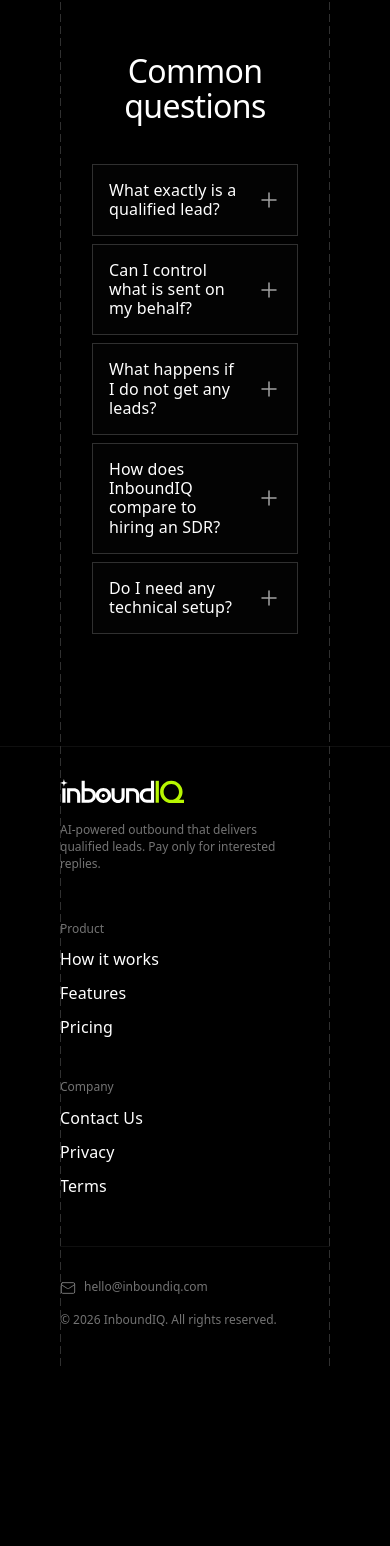
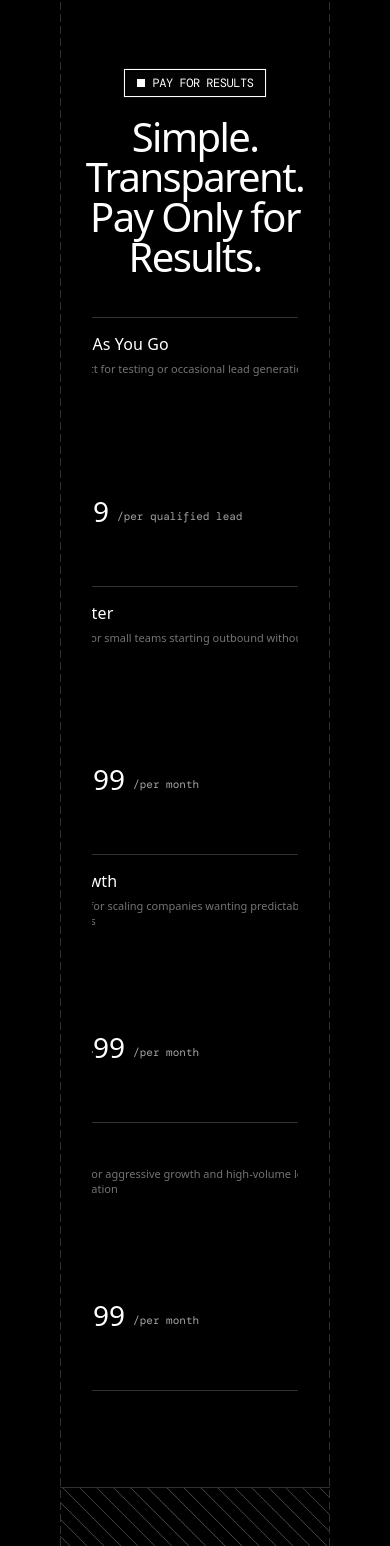
Before and after one commit to Yadav036/inboundiq-seo, a Next.js app: page / in a window 390 px wide. Shown: the part 9322-10868 px from the top of the page. Before the commit the page ends 10691 px from the top, so only its background shows below. Built offline with nearby package versions, Linux system fonts and the light colour scheme; a web font is replaced by a local one.

Commit message:
Final Cards

```diff
--- a/app/pricing/page.tsx
+++ b/app/pricing/page.tsx
@@ -44,7 +44,6 @@ export default function PricingPage() {
                 description='Ideal for scaling companies wanting predictable results'
                 price='$499'
                 period='/per month'
-                ctaLabel='Continue'
                 className='border-0'
               />
 
--- a/components/LandingSections.tsx
+++ b/components/LandingSections.tsx
@@ -11,6 +11,8 @@ import { WebsiteInLeadsOut } from '@/components/landing/WebsiteInLeadsOut'
 import { CommonQuestionsSection } from '@/components/landing/CommonQuestionsSection'
 import { CompareTable } from '@/components/landing/CompareTable'
 import { ScrollReveal } from '@/components/landing/ScrollReveal'
+import { PricingCard } from '@/components/pricing/PricingCard'
+import { SeeYourFirstLeadsCta } from '@/components/pricing/SeeYourFirstLeadsCta'
 import { APP_GET_STARTED_URL } from '@/lib/appUrls'
 import { cn } from '@/lib/utils'
 
@@ -258,6 +260,67 @@ export function LandingSections() {
 
       <SectionBreak />
 
+      <SectionShell id='home-pricing-plans' labelledBy='heading-home-pricing-plans'>
+        <section
+          className='mx-auto w-full max-w-[1320px] px-0 pb-16 pt-8 md:pb-20 md:pt-10'
+          aria-labelledby='heading-home-pricing-plans'
+        >
+          <div className='mx-auto flex w-full max-w-[1320px] flex-col items-center gap-5 px-0 pb-10 pt-4 text-center sm:gap-6 sm:pb-4 sm:pt-4 md:pt-4'>
+            <div
+              className='inline-flex h-7 items-center gap-2 border border-white bg-[#030303] px-3 py-1.5 shadow-[0_0_0_1px_rgba(255,255,255,0.06)]'
+              style={{ borderWidth: '0.5px' }}
+            >
+              <span className='size-2 shrink-0 bg-white' aria-hidden />
+              <p className='font-mono text-xs font-normal uppercase leading-[1.4] tracking-[-0.04em] text-white sm:text-[13px]'>
+                Pay for Results
+              </p>
+            </div>
+            <h2
+              id='heading-home-pricing-plans'
+              className='max-w-[18ch] font-sans text-[clamp(2.5rem,8vw,4.5rem)] font-medium leading-none tracking-[-0.04em] text-white md:max-w-none md:text-[72px] md:tracking-[-2.88px]'
+            >
+              Simple. Transparent.
+              <br />
+              Pay Only for Results.
+            </h2>
+          </div>
+          <div className='flex max-w-full justify-center overflow-x-auto [-ms-overflow-style:none] [scrollbar-width:none] [&::-webkit-scrollbar]:hidden'>
+            <div className='flex flex-col divide-y divide-[#303030] border border-[#303030] lg:flex-row lg:divide-x lg:divide-y-0'>
+              <PricingCard
+                title='Pay As You Go'
+                description='Perfect for testing or occasional lead generation'
+                price='$99'
+                period='/per qualified lead'
+                className='border-0'
+              />
+              <PricingCard
+                title='Starter'
+                description='Best for small teams starting outbound without risk'
+                price='$299'
+                period='/per month'
+                className='border-0'
+              />
+              <PricingCard
+                title='Growth'
+                description='Ideal for scaling companies wanting predictable results'
+                price='$499'
+                period='/per month'
+                className='border-0'
+              />
+              <PricingCard
+                title='Pro'
+                description='Built for aggressive growth and high-volume lead generation'
+                price='$999'
+                period='/per month'
+                className='border-0'
+              />
+            </div>
+          </div>
+        </section>
+      </SectionShell>
+
+      <SectionBreak />
+
       <SectionShell
         id='common-questions'
         labelledBy='heading-common-questions'
@@ -268,6 +331,8 @@ export function LandingSections() {
           </div>
         </ScrollReveal>
       </SectionShell>
+
+      <SeeYourFirstLeadsCta />
     </>
   )
 }
--- a/components/SiteFooter.tsx
+++ b/components/SiteFooter.tsx
@@ -23,9 +23,9 @@ const FOOTER_COLUMNS: {
   },
 
   {
-    title: 'Company',
+    title: 'Legal',
     links: [
-      { label: 'Contact Us', href: APP_GET_STARTED_URL },
+
       { label: 'Privacy', href: APP_PRIVACY_URL },
       { label: 'Terms', href: APP_TERMS_URL },
     ],
--- a/components/landing/WebsiteInLeadsOut.tsx
+++ b/components/landing/WebsiteInLeadsOut.tsx
@@ -32,7 +32,7 @@ function StepTabRow({
       onClick={onClick}
       className={cn(
         'flex w-full items-center gap-2 p-2 text-left font-mono text-sm font-normal leading-[1.4] tracking-[-0.02em]',
-        'transition-[border-color,background-color] duration-300 ease-out',
+        'transition-all duration-500 ease-out',
         active
           ? 'border border-[color:var(--Primary-500,#b7f601)] bg-[#111]'
           : 'border border-[#303030] bg-transparent',
@@ -52,7 +52,13 @@ function StepTabRow({
           {badge}
         </span>
       </div>
-      <p className='uppercase text-white' style={{ fontFeatureSettings: "'ss05' 1" }}>
+      <p
+        className={cn(
+          'uppercase transition-colors duration-500 ease-out',
+          active ? 'text-white' : 'text-[color:var(--Neutral-500,#a3a3a3)]',
+        )}
+        style={{ fontFeatureSettings: "'ss05' 1" }}
+      >
         {label}
       </p>
     </button>
@@ -64,21 +70,37 @@ export function WebsiteInLeadsOut() {
   const spacerRefs = useRef<(HTMLDivElement | null)[]>([])
 
   useEffect(() => {
-    const observers = spacerRefs.current.map((spacer, i) => {
-      if (!spacer) return null
-      const obs = new IntersectionObserver(
-        ([entry]) => {
-          if (entry.isIntersecting) setActiveIndex(i)
-        },
-        {
-          threshold: 0,
-          rootMargin: `-${STICKY_TOP}px 0px -55% 0px`,
-        },
-      )
-      obs.observe(spacer)
-      return obs
-    })
-    return () => observers.forEach((obs) => obs?.disconnect())
+    let ticking = false
+
+    function syncActiveStep() {
+      const triggerY = STICKY_TOP + 20
+      let nextIndex = 0
+
+      spacerRefs.current.forEach((spacer, i) => {
+        if (!spacer) return
+        const top = spacer.getBoundingClientRect().top
+        if (top - triggerY <= 0) nextIndex = i
+      })
+
+      setActiveIndex((prev) => (prev === nextIndex ? prev : nextIndex))
+    }
+
+    function onScrollOrResize() {
+      if (ticking) return
+      ticking = true
+      requestAnimationFrame(() => {
+        syncActiveStep()
+        ticking = false
+      })
+    }
+
+    syncActiveStep()
+    window.addEventListener('scroll', onScrollOrResize, { passive: true })
+    window.addEventListener('resize', onScrollOrResize)
+    return () => {
+      window.removeEventListener('scroll', onScrollOrResize)
+      window.removeEventListener('resize', onScrollOrResize)
+    }
   }, [])
 
   const scrollToSection = (i: number) => {
--- a/components/pricing/PricingPageHeader.tsx
+++ b/components/pricing/PricingPageHeader.tsx
@@ -2,7 +2,7 @@
 export function PricingPageHeader() {
   return (
     <header className='bg-[#030303]'>
-      <div className='mx-auto flex w-full max-w-[1320px] flex-col items-center gap-5 px-0 pb-10 pt-12 text-center sm:gap-6 sm:pb-12 sm:pt-16 md:pt-20'>
+      <div className='mx-auto flex w-full max-w-[1320px] flex-col items-center gap-5 px-0 pb-10 pt-4 text-center sm:gap-6 sm:pb-12 sm:pt-16 md:pt-20'>
         <div
           className='inline-flex h-7 items-center gap-2 border border-white bg-[#030303] px-3 py-1.5 shadow-[0_0_0_1px_rgba(255,255,255,0.06)]'
           style={{ borderWidth: '0.5px' }}
```
